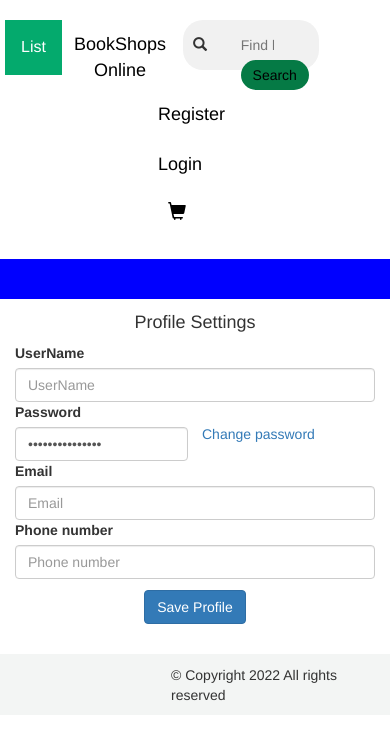
After one commit to tmanhne/Swp391-SE1515-NET-Group4, a Java web app: page /view/profile.jsp in a window 390 px wide. The commit adds this page. Shown: the top 740 px of the page. Run offline with Tomcat 11, a stand-in JSP engine, Linux system fonts and the light colour scheme; the template is opened without the code that fills it, so the values that code supplies are empty.

Commit message:
view profile

```diff
--- a/src/java/interfaceDAO/IAccountDAO.java
+++ b/src/java/interfaceDAO/IAccountDAO.java
@@ -12,7 +12,9 @@ import java.sql.SQLException;
 import model.Account;
 
 /**
- * This interface class used to contain some method used to implements in another
+ * This interface class used to contain some method used to implements in
+ * another
+ *
  * @author vudm
  */
 public interface IAccountDAO {
@@ -31,4 +33,5 @@ public interface IAccountDAO {
 
     public void updateAccount(Account account) throws SQLException;
 
+    public Account getAccount(String userName) throws SQLException;
 }
--- a/web/view/header.jsp
+++ b/web/view/header.jsp
@@ -51,6 +51,7 @@
                             <a href="/FinalAssignment/logout">Logout</a>
                             <a href="#" class="account">${sessionScope.Username}</a>
                             <a href="/FinalAssignment/update">update</a>
+                            <a href="profile">Profile</a>
                         <% } %>
                     <a href="cart"><span class="glyphicon glyphicon-shopping-cart" style="padding: 0px 10px;"></span></a>
                 </div>
--- /dev/null
+++ b/web/view/profile.jsp
@@ -0,0 +1,65 @@
+<%--
+    Document   : profile
+    Created on : Feb 20, 2022, 9:56:05 PM
+    Author     : phamthithi
+--%>
+
+<%@page contentType="text/html" pageEncoding="UTF-8"%>
+<!DOCTYPE html>
+<html>
+    <head>
+        <meta http-equiv="Content-Type" content="text/html; charset=UTF-8">
+        <title>Profile</title>
+        <link rel="stylesheet" href="https://maxcdn.bootstrapcdn.com/bootstrap/3.4.0/css/bootstrap.min.css">
+        <style>
+            .container{
+                padding-top: 1%;
+            }
+        </style>
+    </head>
+    <body>
+          <jsp:include page="header.jsp"></jsp:include>
+        <form action="profile" method="post">
+            <div class="container rounded bg-white mt-5 mb-5">
+                <div class="row">
+
+                    <div class="col-md-5 border-right">
+                        <div class="p-3 py-5">
+                            <div class="d-flex justify-content-between align-items-center mb-3">
+                                <h4 class="text-center">Profile Settings</h4>
+                            </div>
+
+                            <div class="row mt-3">
+                                <div class="col-md-12">
+                                    <label class="labels">UserName</label>
+                                    <input type="text" class="form-control" placeholder="UserName" value="${account.userName}" name="username">
+                                </div>
+                                <div class="col-md-12"style="column-count: 2;">
+                                    <label class="labels">Password</label>
+                                    <input type="password" class="form-control" placeholder="Password" value="sjasan@sdchjldc"name="password">
+                                    <div style="padding-top: 13%;"><a href="changePassword">Change password</a></div>
+                                </div>
+                                <div class="col-md-12">
+                                    <label class="labels">Email</label>
+                                    <input type="text" class="form-control" placeholder="Email" value="${account.email}"name="email">
+
+                                </div>
+                                <div class="col-md-12">
+                                    <label class="labels">Phone number</label>
+                                    <input type="text" class="form-control" placeholder="Phone number" value="${account.phone}"name="phone">
+                                </div>
+
+
+                            </div>
+                                <div class="mt-5 text-center"style="padding-top: 3%;padding-bottom: 3%;"><button class="btn btn-primary profile-button" type="button">Save Profile</button></div>
+
+                        </div>
+                    </div>
+                    <label>${requestScope.Message}</label><br/>
+                </div>
+            </div>
+        </form>
+
+    </body>
+      <jsp:include page="footer.jsp"></jsp:include>
+</html>
```
Also changed, not shown: src/java/controller/ProfileController.java (added, +100 -0 lines), src/java/dao/AccountDAO.java (+36 -0 lines).
